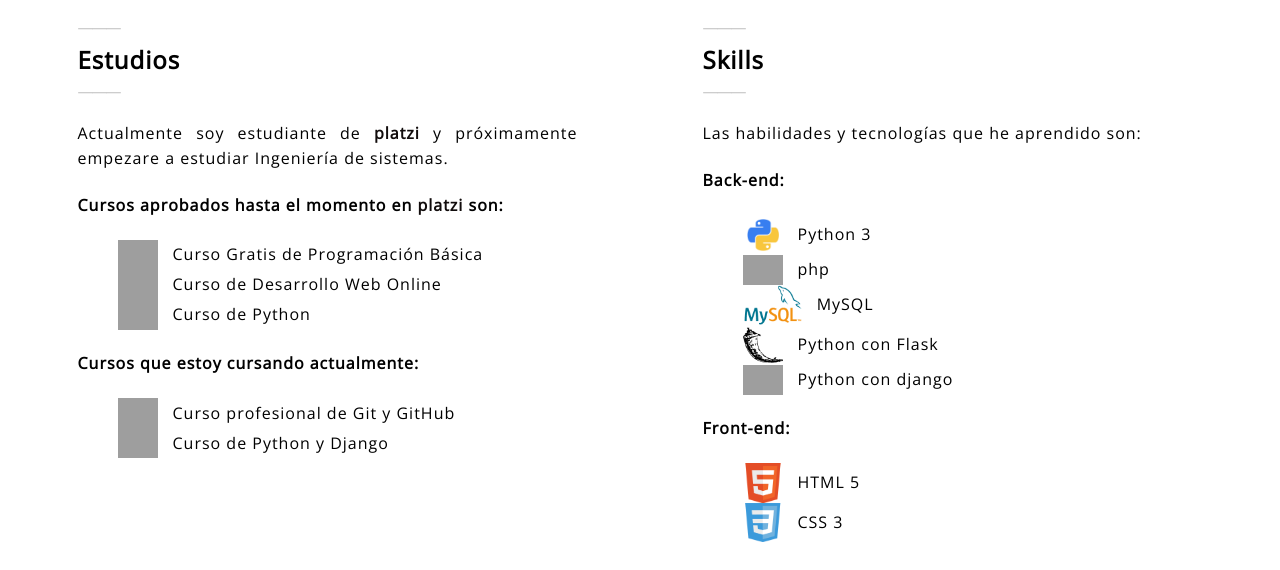
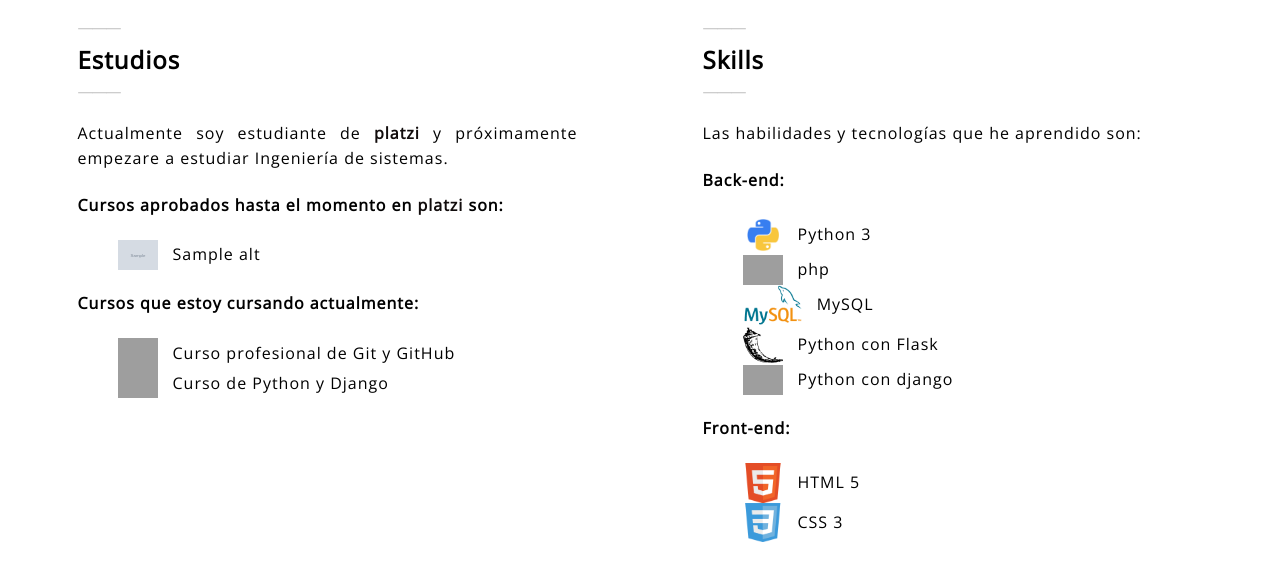
Before and after one commit to kuronosu/Pagina-web, a Flask app: template templates/page.html in a window 1280 px wide. Shown: the part 1289-1859 px from the top of the page. Run offline with Flask 2, Linux system fonts and the light colour scheme; the template is opened without the code that fills it: most values are stand-ins (such as "Sample title", 1, 10 or a date in 2020); grey boxes marked "Sample" are stand-in pictures; grey boxes are pictures that could not be loaded.

Commit message:
Error solucionado

```diff
--- a/main.py
+++ b/main.py
@@ -1,5 +1,5 @@
 from flask import Flask, render_template
-# from platzi_Scraping import scraping
+from pScraping import scraping
 
 app = Flask(__name__)
 PORT = 5000
@@ -11,7 +11,7 @@
 
 @app.route(r'/', methods =['GET'])
 def index():
-    return render_template('page.html')#, cursos = scraping() )
+    return render_template('page.html', cursos = scraping() )
 
 if __name__ == '__main__':
     app.run(port = PORT, debug = DEBUG)
--- a/platzi_Scraping.py
+++ b/pScraping.py
@@ -17,6 +17,6 @@
     return cursos
 
 # if __name__ == '__main__':
-#     cursos = scraping()
+#     cursos = main()
 #     for i in cursos:
 #         print(i)
--- a/requirements.txt
+++ b/requirements.txt
@@ -3,6 +3,7 @@
 chardet==3.0.4
 click==6.7
 Flask==0.12.2
+gunicorn==19.7.1
 idna==2.5
 itsdangerous==0.24
 Jinja2==2.9.6
--- a/templates/page.html
+++ b/templates/page.html
@@ -68,12 +68,12 @@
             <div class="">
               <h4>Cursos aprobados hasta el momento en <a class="platzi" target="_blank" href="https://platzi.com/@KR0N0S31">platzi</a> son:</h4>
               <ul>
-                {# {% for i in cursos %}
+                {% for i in cursos %}
                 <li><img src="{{ i['src'] }}" width="40" alt="{{ i['alt'] }}"><span>{{ i['alt'] }}</span></li>
-                {% endfor %}#}
-                <li><img src="https://static.platzi.com/media/achievements/programacion-basica2x.png" width="40" alt="Curso Gratis de Programación Básica"><span>Curso Gratis de Programación Básica</span></li>
+                {% endfor %}
+                {# <li><img src="https://static.platzi.com/media/achievements/programacion-basica2x.png" width="40" alt="Curso Gratis de Programación Básica"><span>Curso Gratis de Programación Básica</span></li>
                 <li><img src="https://static.platzi.com/media/achievements/badge-html-y-css-para-mails.png" width="40" alt="Curso de Desarrollo Web Online"><span>Curso de Desarrollo Web Online</span></li>
-                <li><img src="https://static.platzi.com/media/achievements/phyton-django2x.png" width="40" alt="Curso de Python"><span>Curso de Python</span></li>
+                <li><img src="https://static.platzi.com/media/achievements/phyton-django2x.png" width="40" alt="Curso de Python"><span>Curso de Python</span></li>#}
               </ul>
             </div>
             <div class="">
```
